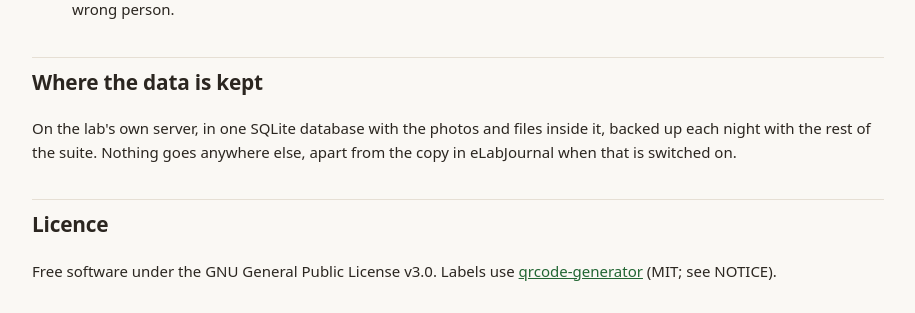
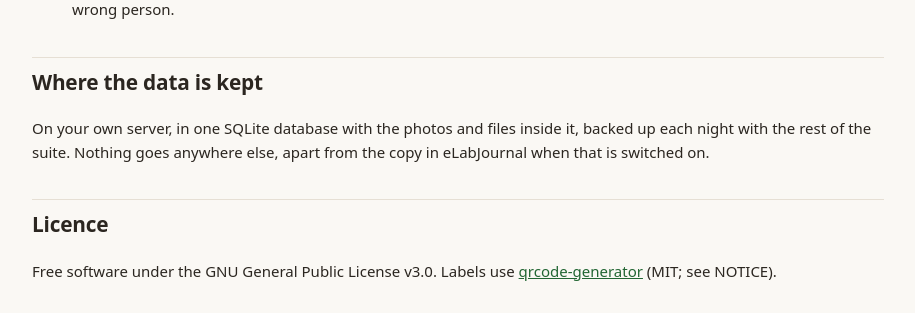
Before and after one commit to Gardiner-Lab/lab-stocks, a Flask app: page /about in a window 1280 px wide. Shown: the part 2183-2496 px from the top of the page, without its empty margins (182-1097 px from the left). Run offline with Flask 3, Linux system fonts and the light colour scheme; parts of the project's set-up code (start-up, migrations or seed data) failed here and were passed over.

Commit message:
The pages read for whichever lab runs the suite
Co-Authored-By: Claude Opus 5 <noreply@anthropic.com>

```diff
--- a/app/templates/about.html
+++ b/app/templates/about.html
@@ -131,8 +131,8 @@
 
     <section id="kept">
         <h2>Where the data is kept</h2>
-        <p>On the lab's own server, in one SQLite database with the photos and files inside it, backed up each
-           night with the rest of the suite. Nothing goes anywhere else, apart from the copy in eLabJournal when
+        <p>On your own server, in one SQLite database with the photos and files inside it, backed up each night
+           with the rest of the suite. Nothing goes anywhere else, apart from the copy in eLabJournal when
            that is switched on.</p>
     </section>
 
```
Also changed, not shown: CHANGELOG.md.
